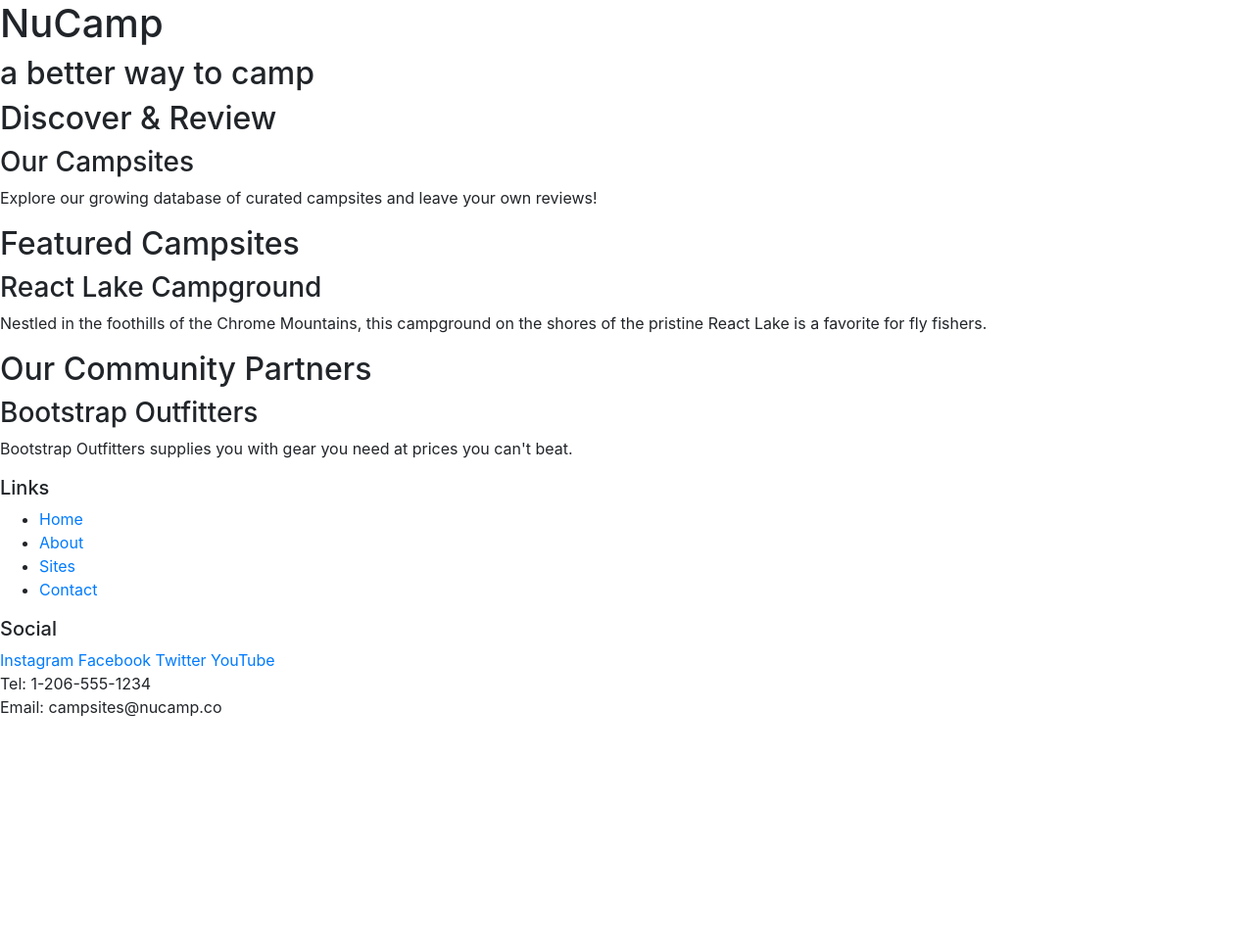
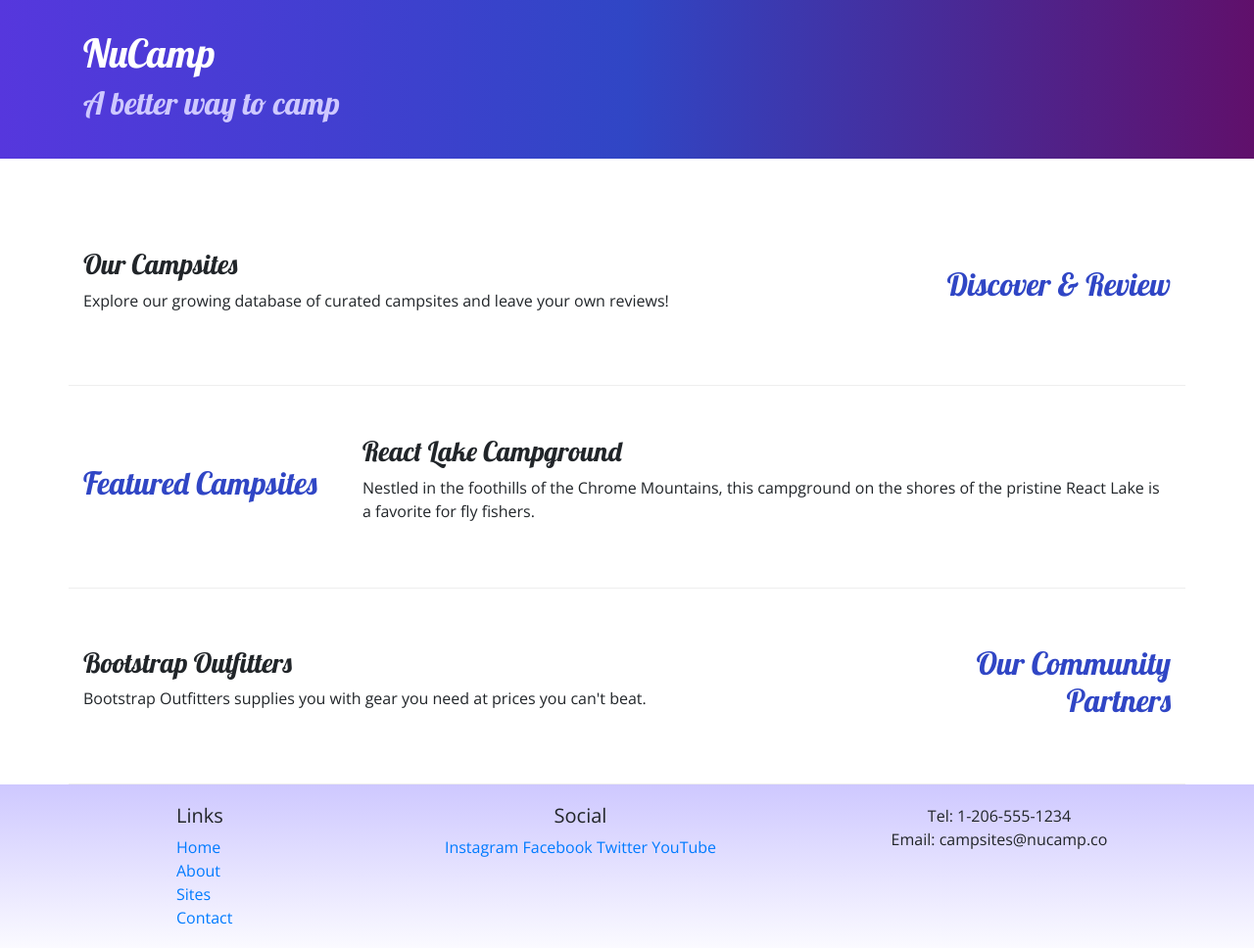
Before and after one commit to ace261998/nucamp-fakesite, a website: page index.html in a window 1280 px wide. Shown: the whole page at 98% size. Before the commit the page ends 800 px from the top, so only its background shows below. Drawn offline with nearby package versions, Linux system fonts and the light colour scheme.

Commit message:
added bootstrap and 'custom' styles

```diff
--- /dev/null
+++ b/css/styles.css
@@ -0,0 +1,33 @@
+body {
+    font-family: "open sans", "sans-serif";
+}
+
+h1, h2, h3 {
+    font-family: "Lobster", "cursive";
+}
+
+h2 {
+    color: #3046c5;
+}
+
+header h2 {
+    color: #cec8ff;
+}
+
+footer {
+    background-image: linear-gradient(#cec8ff, white);
+    padding: 20px 0;
+}
+
+.jumbotron {
+    padding: 30px;
+    background-image: linear-gradient(to right, #5637dd, #3046c5, #60106b);
+    color: white;
+}
+
+.row-content {
+    padding: 50px 0;
+    border-bottom: 1px ridge;
+    min-height: 200px;
+
+}
--- a/index.html
+++ b/index.html
@@ -9,56 +9,84 @@
     <!-- Bootstrap CSS -->
     <link rel="stylesheet" href="node_modules/bootstrap/dist/css/bootstrap.min.css" />
 
+    <!-- additional css files -->
+    <link rel="stylesheet" href="https://fonts.googleapis.com/css?family=Lobster|Open+Sans" />
+    <link rel="stylesheet" href="css/styles.css">
+
     <title>NuCamp: A Better Way To Camp</title>
 </head>
 
 <body>
 
-    <header>
-        <div>
+    <header class="jumbotron jumbotron-fluid">
+        <div class="container">
+            <div class="row">
+                <div class="col">
                     <h1>NuCamp</h1>
-            <h2>a better way to camp</h2>
+                    <h2>A better way to camp</h2>
+                </div>
+            </div>
+
         </div>
     </header>
 
-    <div>
-        <h2>Discover & Review</h2>
+    <div class="container">
+        <div class="row row-content align-items-center">
+            <div class="col-sm-4 order-sm-last col-md-3">
+                <h2 class="text-sm-right">Discover & Review</h2>
+            </div>
+            <div class="col">
                 <h3>Our Campsites</h3>
                 <p>Explore our growing database of curated campsites and leave your own reviews!</p>
             </div>
+        </div>
 
-    <div>
+        <div class="row row-content align-items-center">
+            <div class="col-sm-4 col-md-3">
                 <h2>Featured Campsites</h2>
+            </div>
+            <div class="col">
                 <h3>React Lake Campground</h3>
                 <p>Nestled in the foothills of the Chrome Mountains, this campground on the shores of the pristine React Lake is a favorite for fly fishers.</p>
             </div>
+        </div>
 
-    <div>
-        <h2>Our Community Partners</h2>
+        <div class="row row-content align-items-center">
+            <div class="col-sm-4 order-sm-last col-md-3">
+                <h2 class="text-sm-right">Our Community Partners</h2>
+            </div>
+            <div class="col">
                 <h3>Bootstrap Outfitters</h3>
                 <p>Bootstrap Outfitters supplies you with gear you need at prices you can't beat.</p>
             </div>
+        </div>
+    </div>
+
 
     <footer>
-        <div>
+        <div class="container">
+            <div class="row">
+                <div class="col-4 col-sm-2 offset-1">
                     <h5>Links</h5>
-            <ul>
+                    <ul class="list-unstyled">
                         <li><a href="#">Home</a></li>
                         <li><a href="#">About</a></li>
                         <li><a href="#">Sites</a></li>
                         <li><a href="#">Contact</a></li>
                     </ul>
                 </div>
-        <div>
+                <div class="col-6 col-sm-5 text-center">
                     <h5>Social</h5>
                     <a href="http://instagram.com/">Instagram</a>
                     <a href="http://facebook.com/">Facebook</a>
                     <a href="http://twitter.com/">Twitter</a>
                     <a href="http://youtube.com/">YouTube</a>
                 </div>
-        <div>
+                <div class="col-sm-4 text-center">
                     Tel: 1-206-555-1234<br />
                     Email: campsites@nucamp.co
+                </div>
+            </div>
         </div>
     </footer>
 
```
Lines whose indentation alone changed are shown as unchanged.
